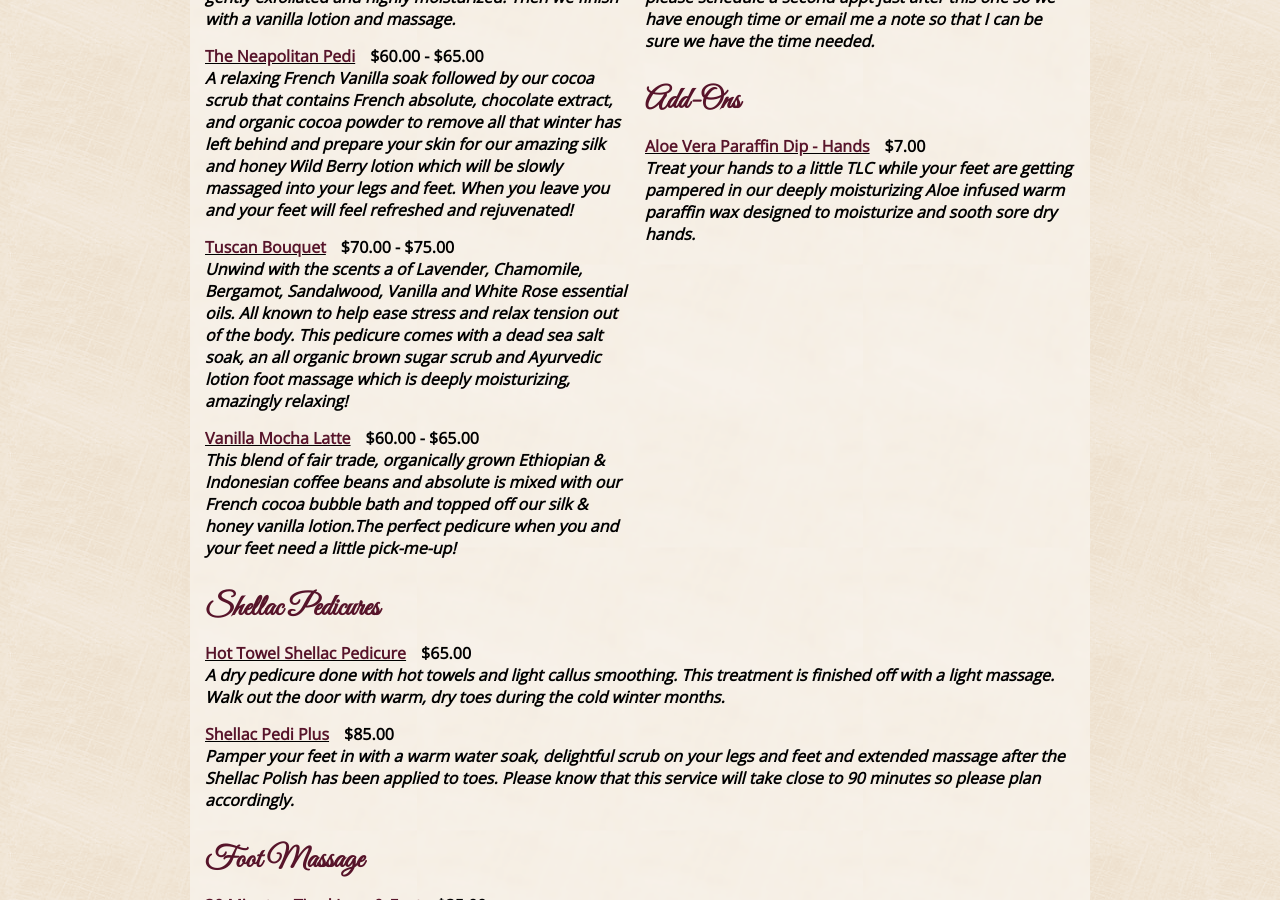
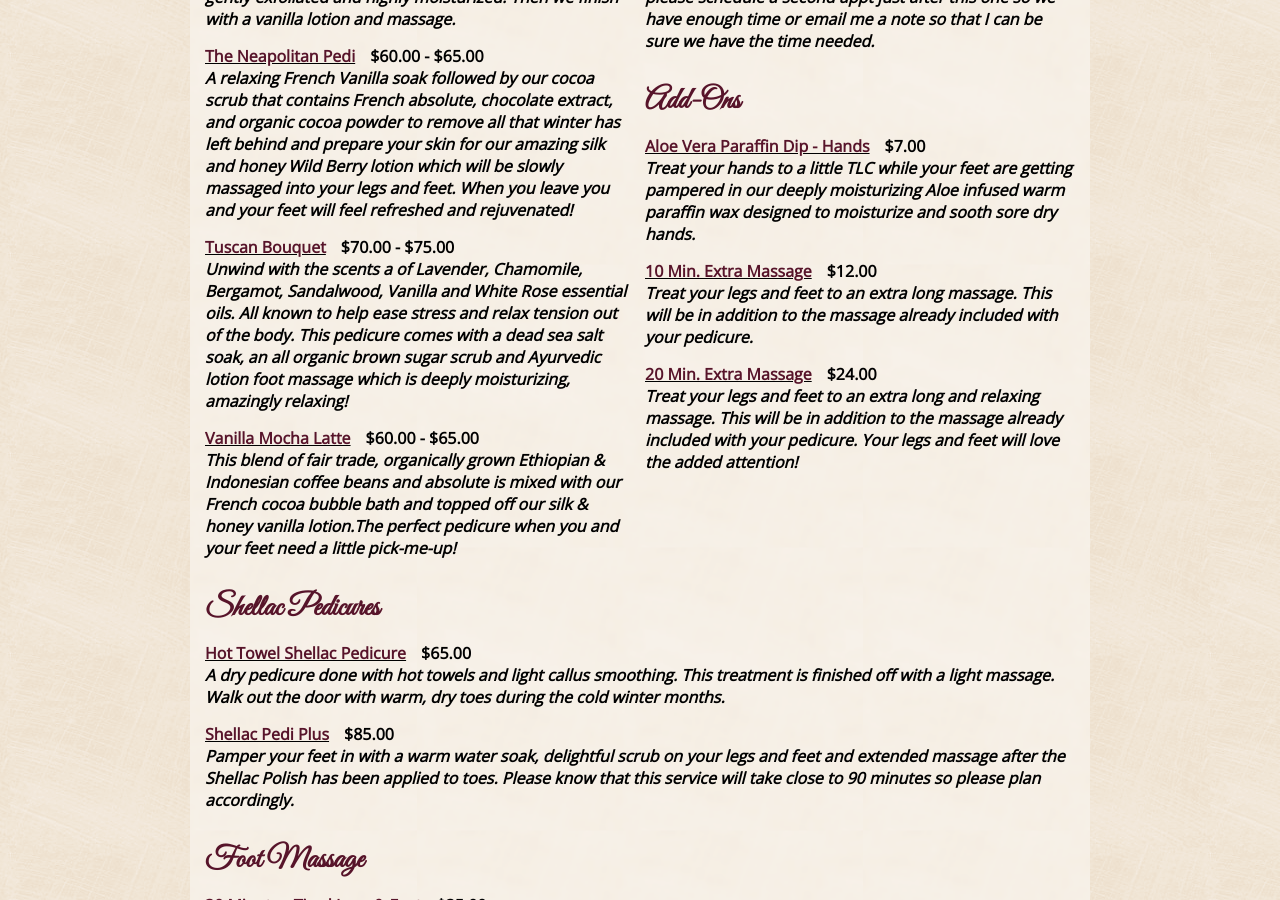
Before and after one commit to susanspedispa/susanspedispa.github.io, a Jekyll site: the page built from menu/pedicures.html, in a window 1280 px wide and 900 px high, scrolled down 899 px. Built offline with Jekyll 4.4.1, drawn with Linux system fonts in a browser that asks for light colours.

Commit message:
Update pedicures.yml

```diff
--- a/_data/pedicures.yml
+++ b/_data/pedicures.yml
@@ -84,6 +84,16 @@ menu:
           description: >
             Treat your hands to a little TLC while your feet are getting pampered in our deeply moisturizing Aloe
             infused warm paraffin wax designed to moisturize and sooth sore dry hands.
+        - name: 10 Min. Extra Massage
+          price: $12.00
+          description: >
+            Treat your legs and feet to an extra long massage. This will be in addition to the massage already included
+            with your pedicure.
+        - name: 20 Min. Extra Massage
+          price: $24.00
+          description: >
+            Treat your legs and feet to an extra long and relaxing massage. This will be in addition to the massage already included
+            with your pedicure. Your legs and feet will love the added attention!
 
 - position: center
   groups:
```
